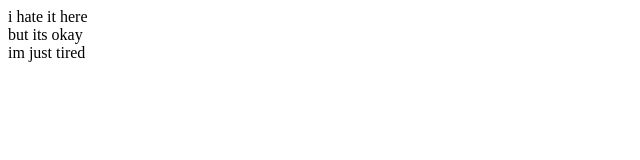
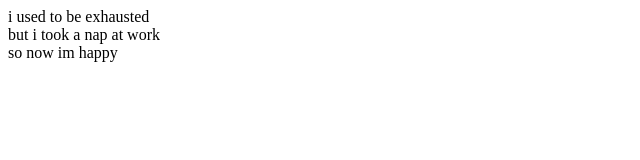
Before and after one commit to aspirationalartist/home, a plain HTML site: page secondpage.html in a window 1280 px wide. Shown: the whole page, without its empty margins (0-640 px from the left). Drawn offline with Linux system fonts and the light colour scheme.

Commit message:
Update secondpage.html

```diff
--- a/secondpage.html
+++ b/secondpage.html
@@ -1,7 +1,7 @@
 <html>
-  i hate it here
+  i used to be exhausted
   <br>
-  but its okay
+  but i took a nap at work
   <br>
-  im just tired
+  so now im happy
 </html>
```
